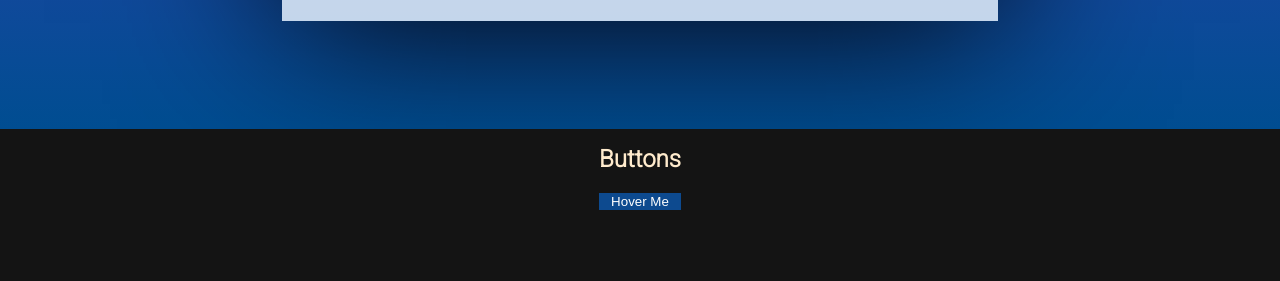
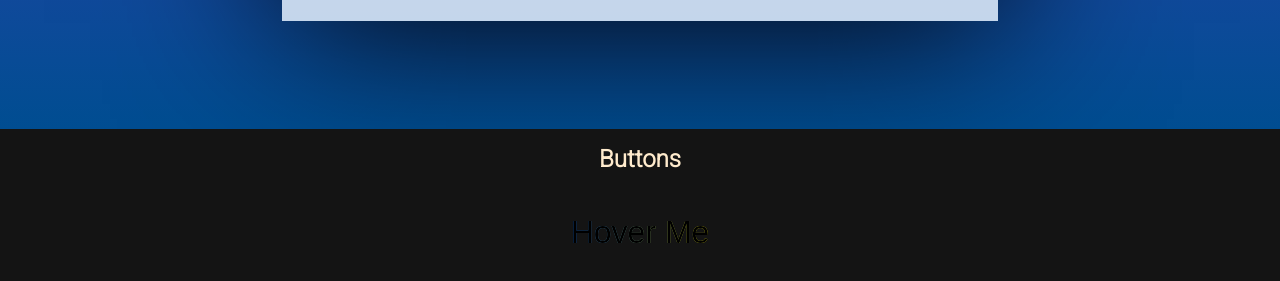
Before and after one commit to markobrkovic/portfolio-practice, a plain HTML site: page index.html in a window 1280 px wide. Shown: the part 4730-5011 px from the top of the page. Drawn offline with Linux system fonts and the light colour scheme.

Commit message:
Still testing git out

```diff
--- a/index.html
+++ b/index.html
@@ -163,7 +163,7 @@
       <section class="practice__buttons">
         <h1 class="practice__buttons__heading">Buttons</h1>
         <div class="practice__buttons__background">
-          <button class="practice__buttons__btn--gradientHover">Hover Me</button>
+          <button class="practice__buttons__btn--gradient">Hover Me</button>
         </div>
       </section>
     </footer>
--- a/styles.css
+++ b/styles.css
@@ -403,14 +403,26 @@ html {
     color: blanchedalmond;
 }
 
+.practice__buttons {
+    text-align: center;
+}
+
 .practice__buttons__background {
-    background: rgb(13, 74, 143);
+    background-image: linear-gradient(to right, rgb(0, 102, 255), rgb(255, 238, 0));
     display: flex;
     justify-content: center;
+    background-clip: text;
+    width: 10rem;
+    height: 5rem;
 }
 
-.practice__buttons__btn--gradientHover {
+.practice__buttons__btn--gradient {
     background-color: transparent;
     border: transparent;
-    color: white;
+    font-size: 2rem;
+    transition: all .3s ease-in-out;
 }
+
+.practice__buttons__btn--gradient:hover {
+    transform: scale(1.2);
+}
```
